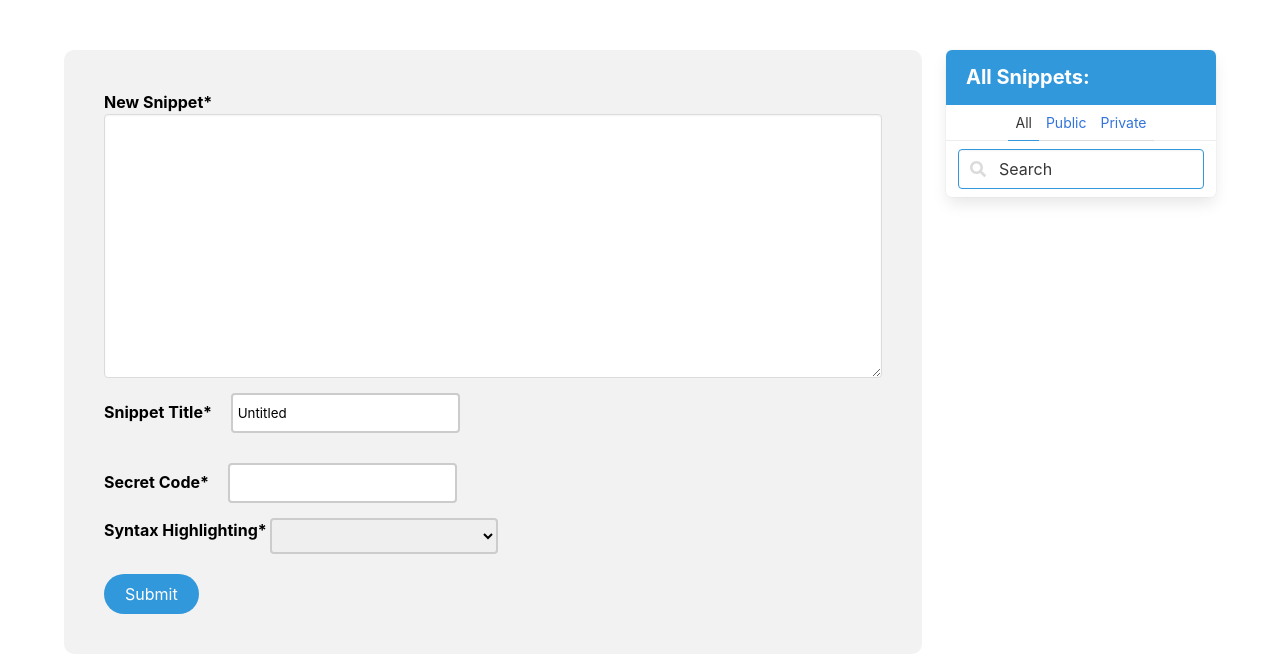
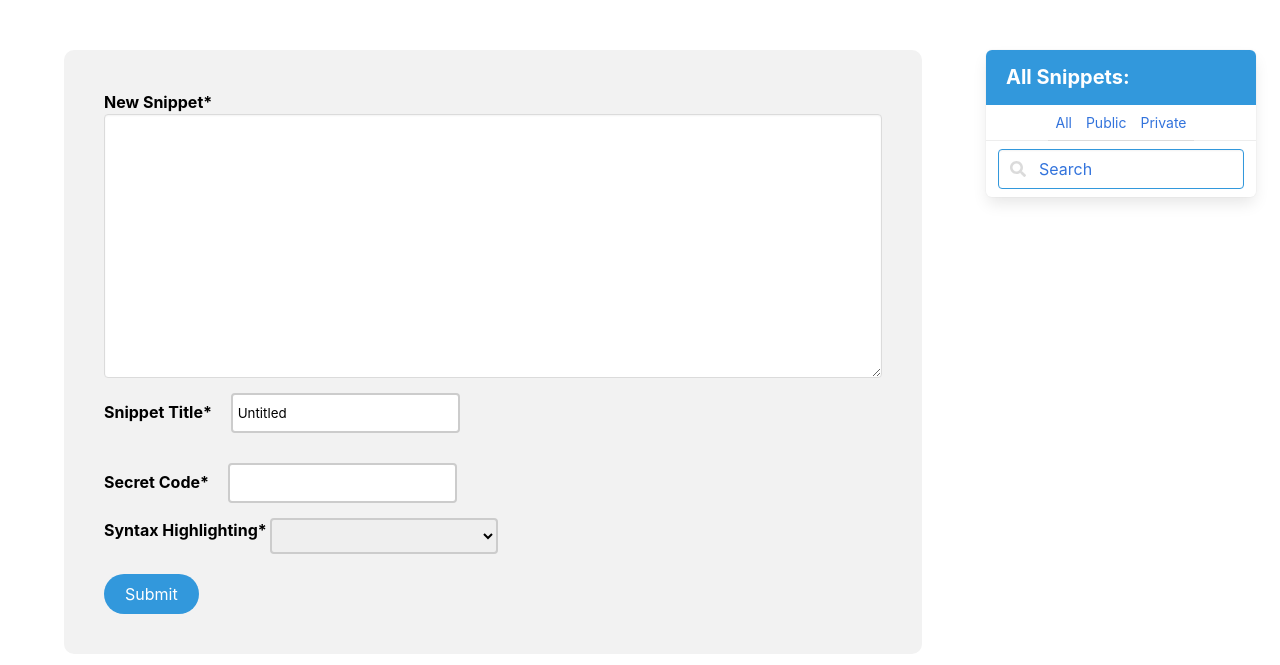
Before and after one commit to PragatiVerma18/Snippet-Share, a Django app: page / in a window 1280 px wide. Shown: the part 64-729 px from the top of the page. Run offline with Django 3.2, Linux system fonts and the light colour scheme; data that the repository does not hold is empty; some libraries are stand-ins or nearby versions.

Commit message:
fixed css and urls

```diff
--- a/snippet_share_project/snip_app/static/css/prism.css
+++ b/snippet_share_project/snip_app/static/css/prism.css
@@ -264,7 +264,7 @@ div.code-toolbar > .toolbar button,
 div.code-toolbar > .toolbar span {
 	color: #bbb;
 	font-size: .8em;
-	padding: 0 .7em;
+	padding: 1em !important;
 	margin: 5px !important;
 	background: #f5f2f0;
 	background: rgba(224, 224, 224, 0.2);
--- a/snippet_share_project/snip_app/templates/base.html
+++ b/snippet_share_project/snip_app/templates/base.html
@@ -32,7 +32,7 @@
 
     <div class="navbar-menu">
       <div class="navbar-start">
-        <a class="navbar-item is-size-5" href="#">
+        <a class="navbar-item is-size-5" href="{% url 'all' %}">
           Home
         </a>
 
@@ -73,23 +73,23 @@
           </div>
         </div>
 
-        <div class="column is-one-quarter">
+        <div class="column is-one-quarter" style="margin-left: 40px ;">
           <article class="panel is-info">
             <p class="panel-heading">
               All Snippets:
             </p>
             <p class="panel-tabs">
-              <a class="is-active">All</a>
+              <a>All</a>
               <a>Public</a>
               <a>Private</a>
             </p>
             <div class="panel-block">
-              <p class="control has-icons-left">
-                <input class="input is-info" type="text" placeholder="Search">
+              <a class="control has-icons-left" id="searchbar">
+                <input class="input is-info" type="text" placeholder="Search" id="search">
                 <span class="icon is-left">
                   <i class="fas fa-search" aria-hidden="true"></i>
                 </span>
-              </p>
+              </a>
             </div>
             {% for i in snips %}
 
--- a/snippet_share_project/snip_app/templates/detail.html
+++ b/snippet_share_project/snip_app/templates/detail.html
@@ -6,9 +6,9 @@
     <h1 class="title">{{snip.title}}</h1>
     <b><time>{{snip.updated_at}}</time></b>
     <div>
-        <b>Paste URL:</b> <a href="{{ request.build_absolute_uri }}">"{{ request.build_absolute_uri }}"</a>
+        <b>Snippet URL:</b> <a href="{{ request.build_absolute_uri }}">"{{ request.build_absolute_uri }}"</a>
     </div>
-    <pre data-download-link><code class="language-{{snip.lang}} line-numbers">{{snip.text}}</code></pre>
+    <pre><code class="language-{{snip.lang}} line-numbers">{{snip.text}}</code></pre>
 
 </div>
 
--- a/snippet_share_project/snip_app/urls.py
+++ b/snippet_share_project/snip_app/urls.py
@@ -5,4 +5,5 @@ urlpatterns=[
     url(r'^$', views.index, name='index'),
     url(r'^p/(?P<link_c>[-\w]+)/$', views.show_snip, name='show_snips'),
     url(r'^all/$', views.all, name='all'),
+    url(r'^search/(?P<link_c>[-\w]+)/$', views.search, name='search'),
 ]
--- a/snippet_share_project/snip_app/views.py
+++ b/snippet_share_project/snip_app/views.py
@@ -25,3 +25,7 @@ def index(request):
             pass
 
     return render(request, "index.html", {'form':form, 'snips':snips})
+
+def search(request, link_c):
+    snips= Snip.objects.filter(link_code=link_c)
+    return render(request, "all.html", {'snips':snips})
```
Also changed, not shown: snippet_share_project/snip_app/templates/all.html (+26 -0 lines).
